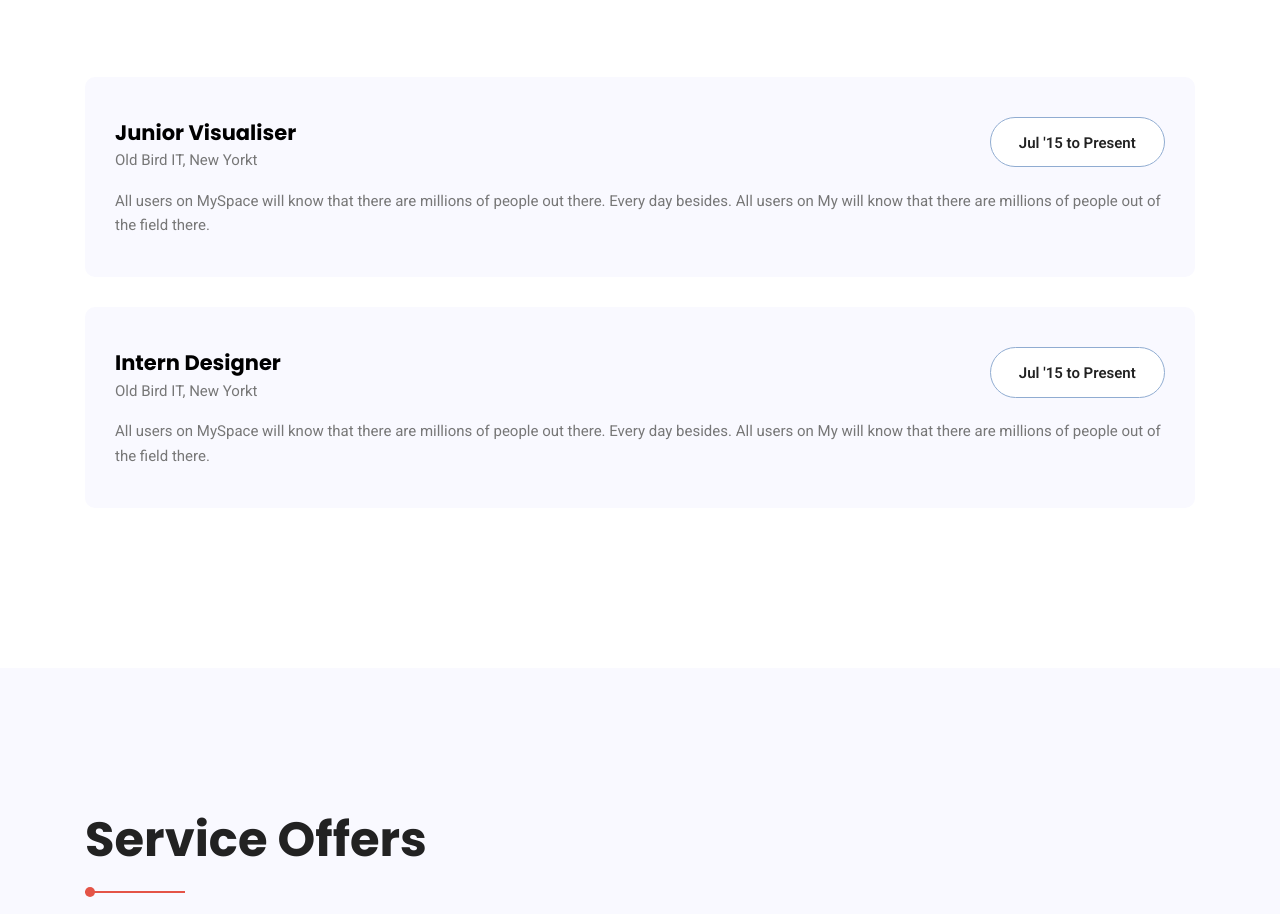
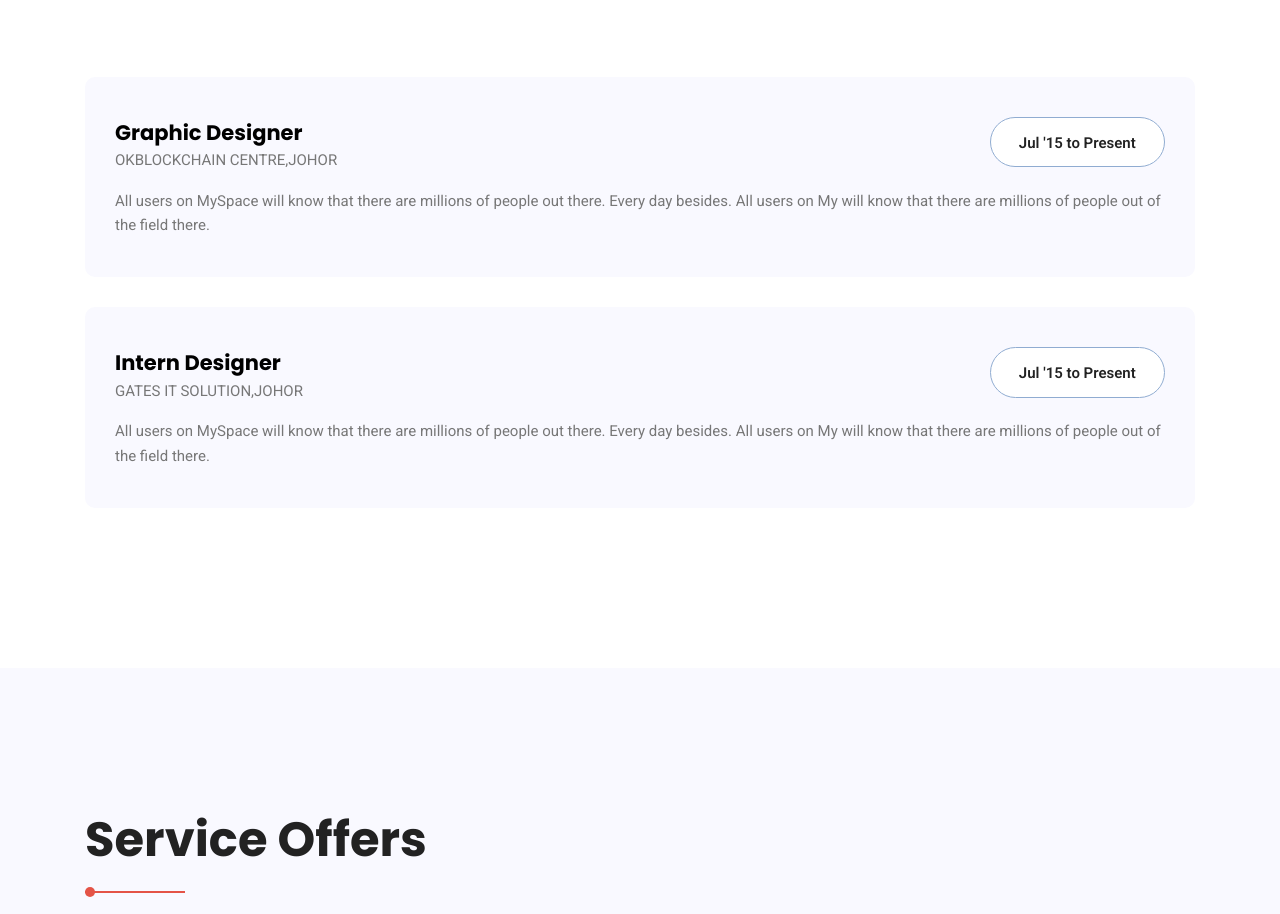
Before and after one commit to jehejah/jehejahwebsite, a plain HTML site: page index.html in a window 1280 px wide. Shown: the part 3449-4363 px from the top of the page. Drawn offline with nearby package versions, Linux system fonts and the light colour scheme; some packages are replaced by stand-ins of ours.

Commit message:
Update index.html

```diff
--- a/index.html
+++ b/index.html
@@ -345,8 +345,8 @@
 					<div class="single-job">
 						<div class="top-sec d-flex justify-content-between">
 							<div class="top-left">
-								<h4>Junior Visualiser</h4>
-								<p>Old Bird IT, New Yorkt</p>
+								<h4>Graphic Designer </h4>
+								<p>OKBLOCKCHAIN CENTRE,JOHOR</p>
 							</div>
 							<div class="top-right">
 								<a href="#" class="primary-btn" data-text="Jul '15 to Present">
@@ -369,7 +369,7 @@
 						<div class="top-sec d-flex justify-content-between">
 							<div class="top-left">
 								<h4>Intern Designer</h4>
-								<p>Old Bird IT, New Yorkt</p>
+								<p>GATES IT SOLUTION,JOHOR</p>
 							</div>
 							<div class="top-right">
 								<a href="#" class="primary-btn" data-text="Jul '15 to Present">
```
